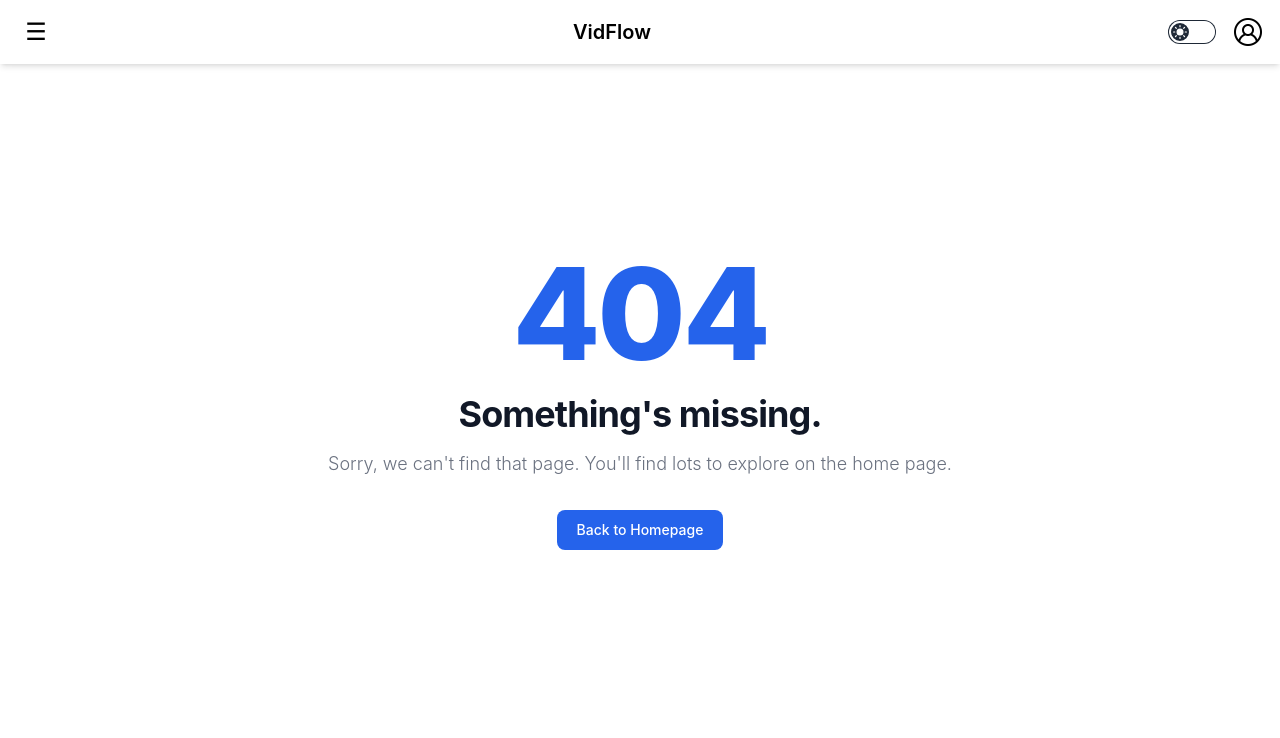
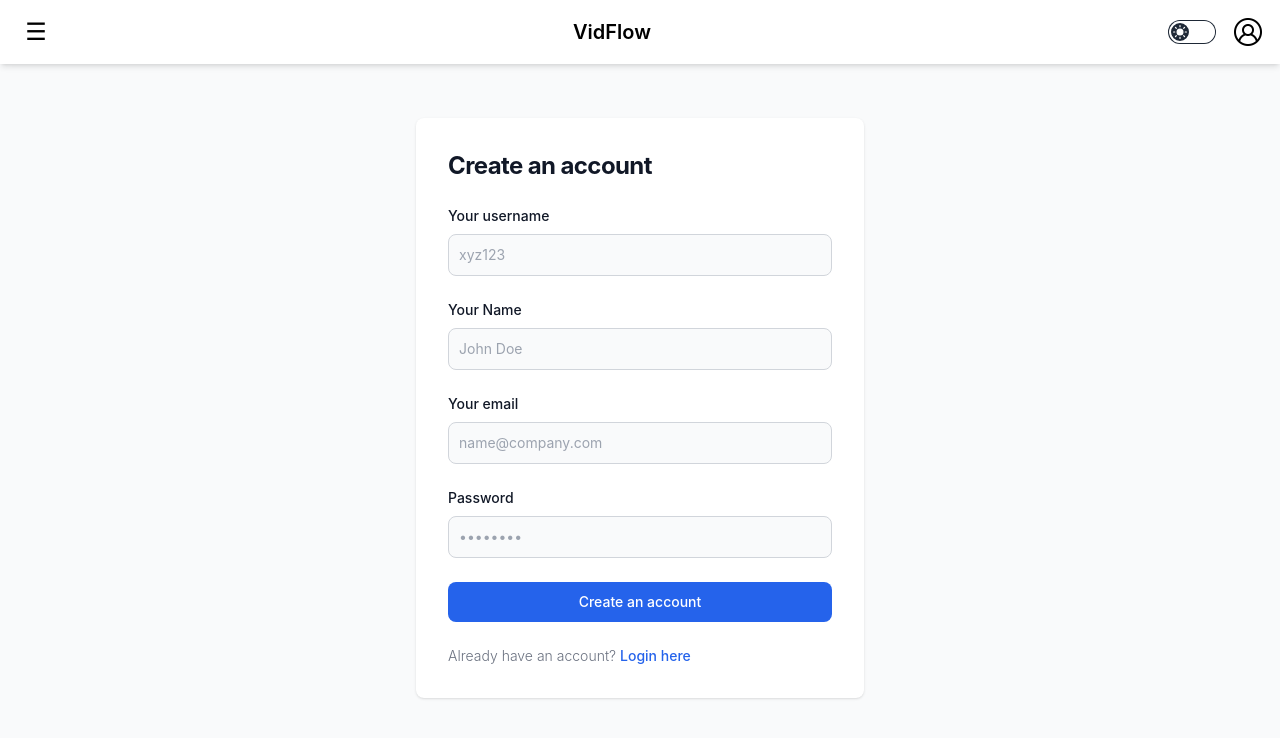
Before and after one commit to ajais-25/vidflow, a React (Vite) app in the folder client/: page /signup in a window 1280 px wide. Before the commit this address had no page. Shown: the top 738 px of the page. Built offline with nearby package versions, Linux system fonts and the light colour scheme.

Commit message:
add Login and Sign Up page

```diff
--- a/client/src/main.jsx
+++ b/client/src/main.jsx
@@ -18,10 +18,14 @@ import PlaylistIndividual from "./pages/PlaylistIndividual.jsx";
 import ChannelDashboard from "./pages/ChannelDashboard.jsx";
 import Upload from "./pages/Upload.jsx";
 import VideoPage from "./pages/VideoPage.jsx";
+import Login from "./pages/Login.jsx";
+import SignUp from "./pages/SignUp.jsx";
 
 const router = createBrowserRouter(
   createRoutesFromElements(
     <Route path="/" element={<Layout />}>
+      <Route path="login" element={<Login />} />
+      <Route path="signup" element={<SignUp />} />
       <Route path="upload" element={<Upload />} />
       <Route path="" element={<Home />} />
       <Route path="dashboard" element={<ChannelDashboard />} />
--- /dev/null
+++ b/client/src/pages/Login.jsx
@@ -0,0 +1,77 @@
+import React from "react";
+import { Link } from "react-router-dom";
+
+const Login = () => {
+  return (
+    <section className="bg-gray-50 dark:bg-gray-900">
+      <div className="flex flex-col items-center justify-center px-6 py-8 mx-auto md:h-screen lg:py-0">
+        <div className="w-full bg-white rounded-lg shadow dark:border md:mt-0 sm:max-w-md xl:p-0 dark:bg-gray-800 dark:border-gray-700">
+          <div className="p-6 space-y-4 md:space-y-6 sm:p-8">
+            <h1 className="text-xl font-bold leading-tight tracking-tight text-gray-900 md:text-2xl dark:text-white">
+              Sign in to your account
+            </h1>
+            <form className="space-y-4 md:space-y-6" action="#">
+              <div>
+                <label
+                  htmlFor="email"
+                  className="block mb-2 text-sm font-medium text-gray-900 dark:text-white"
+                >
+                  Your email
+                </label>
+                <input
+                  type="email"
+                  name="email"
+                  id="email"
+                  className="bg-gray-50 border border-gray-300 text-gray-900 rounded-lg focus:ring-primary-600 focus:border-primary-600 block w-full p-2.5 dark:bg-gray-700 dark:border-gray-600 dark:placeholder-gray-400 dark:text-white dark:focus:ring-blue-500 dark:focus:border-blue-500"
+                  placeholder="example@gmail.com"
+                  required=""
+                />
+              </div>
+              <div>
+                <label
+                  htmlFor="password"
+                  className="block mb-2 text-sm font-medium text-gray-900 dark:text-white"
+                >
+                  Password
+                </label>
+                <input
+                  type="password"
+                  name="password"
+                  id="password"
+                  placeholder="••••••••"
+                  className="bg-gray-50 border border-gray-300 text-gray-900 rounded-lg focus:ring-primary-600 focus:border-primary-600 block w-full p-2.5 dark:bg-gray-700 dark:border-gray-600 dark:placeholder-gray-400 dark:text-white dark:focus:ring-blue-500 dark:focus:border-blue-500"
+                  required=""
+                />
+              </div>
+              <div className="flex items-center justify-between">
+                <a
+                  href="#"
+                  className="text-sm font-medium text-primary-600 hover:underline dark:text-primary-500"
+                >
+                  Forgot password?
+                </a>
+              </div>
+              <button
+                type="submit"
+                className="w-full text-white bg-primary-600 hover:bg-primary-700 focus:ring-4 focus:outline-none focus:ring-primary-300 font-medium rounded-lg text-sm px-5 py-2.5 text-center dark:bg-primary-600 dark:hover:bg-primary-700 dark:focus:ring-primary-800"
+              >
+                Sign in
+              </button>
+              <p className="text-sm font-light text-gray-500 dark:text-gray-400">
+                Don't have an account yet?{" "}
+                <Link
+                  to="/signup"
+                  className="font-medium text-primary-600 hover:underline dark:text-primary-500"
+                >
+                  Sign up
+                </Link>
+              </p>
+            </form>
+          </div>
+        </div>
+      </div>
+    </section>
+  );
+};
+
+export default Login;
--- /dev/null
+++ b/client/src/pages/SignUp.jsx
@@ -0,0 +1,101 @@
+import React from "react";
+import { Link } from "react-router-dom";
+
+const SignUp = () => {
+  return (
+    <section className="bg-gray-50 dark:bg-gray-900">
+      <div className="flex flex-col items-center justify-center px-6 py-8 mx-auto md:h-screen lg:py-0">
+        <div className="w-full bg-white rounded-lg shadow dark:border md:mt-0 sm:max-w-md xl:p-0 dark:bg-gray-800 dark:border-gray-700">
+          <div className="p-6 space-y-4 md:space-y-6 sm:p-8">
+            <h1 className="text-xl font-bold leading-tight tracking-tight text-gray-900 md:text-2xl dark:text-white">
+              Create an account
+            </h1>
+            <form className="space-y-4 md:space-y-6" action="#">
+              <div>
+                <label
+                  htmlFor="username"
+                  className="block mb-2 text-sm font-medium text-gray-900 dark:text-white"
+                >
+                  Your username
+                </label>
+                <input
+                  type="text"
+                  name="username"
+                  id="username"
+                  className="bg-gray-50 border border-gray-300 text-gray-900 text-sm rounded-lg focus:ring-primary-600 focus:border-primary-600 block w-full p-2.5 dark:bg-gray-700 dark:border-gray-600 dark:placeholder-gray-400 dark:text-white dark:focus:ring-blue-500 dark:focus:border-blue-500"
+                  placeholder="xyz123"
+                  required=""
+                />
+              </div>
+              <div>
+                <label
+                  htmlFor="fullName"
+                  className="block mb-2 text-sm font-medium text-gray-900 dark:text-white"
+                >
+                  Your Name
+                </label>
+                <input
+                  type="text"
+                  name="fullName"
+                  id="fullName"
+                  className="bg-gray-50 border border-gray-300 text-gray-900 text-sm rounded-lg focus:ring-primary-600 focus:border-primary-600 block w-full p-2.5 dark:bg-gray-700 dark:border-gray-600 dark:placeholder-gray-400 dark:text-white dark:focus:ring-blue-500 dark:focus:border-blue-500"
+                  placeholder="John Doe"
+                  required=""
+                />
+              </div>
+              <div>
+                <label
+                  htmlFor="email"
+                  className="block mb-2 text-sm font-medium text-gray-900 dark:text-white"
+                >
+                  Your email
+                </label>
+                <input
+                  type="email"
+                  name="email"
+                  id="email"
+                  className="bg-gray-50 border border-gray-300 text-gray-900 text-sm rounded-lg focus:ring-primary-600 focus:border-primary-600 block w-full p-2.5 dark:bg-gray-700 dark:border-gray-600 dark:placeholder-gray-400 dark:text-white dark:focus:ring-blue-500 dark:focus:border-blue-500"
+                  placeholder="name@company.com"
+                  required=""
+                />
+              </div>
+              <div>
+                <label
+                  htmlFor="password"
+                  className="block mb-2 text-sm font-medium text-gray-900 dark:text-white"
+                >
+                  Password
+                </label>
+                <input
+                  type="password"
+                  name="password"
+                  id="password"
+                  placeholder="••••••••"
+                  className="bg-gray-50 border border-gray-300 text-gray-900 text-sm rounded-lg focus:ring-primary-600 focus:border-primary-600 block w-full p-2.5 dark:bg-gray-700 dark:border-gray-600 dark:placeholder-gray-400 dark:text-white dark:focus:ring-blue-500 dark:focus:border-blue-500"
+                  required=""
+                />
+              </div>
+              <button
+                type="submit"
+                className="w-full text-white bg-primary-600 hover:bg-primary-700 focus:ring-4 focus:outline-none focus:ring-primary-300 font-medium rounded-lg text-sm px-5 py-2.5 text-center dark:bg-primary-600 dark:hover:bg-primary-700 dark:focus:ring-primary-800"
+              >
+                Create an account
+              </button>
+              <p className="text-sm font-light text-gray-500 dark:text-gray-400">
+                Already have an account?{" "}
+                <Link
+                  to="/login"
+                  className="font-medium text-primary-600 hover:underline dark:text-primary-500"
+                >
+                  Login here
+                </Link>
+              </p>
+            </form>
+          </div>
+        </div>
+      </div>
+    </section>
+  );
+};
+
+export default SignUp;
```
